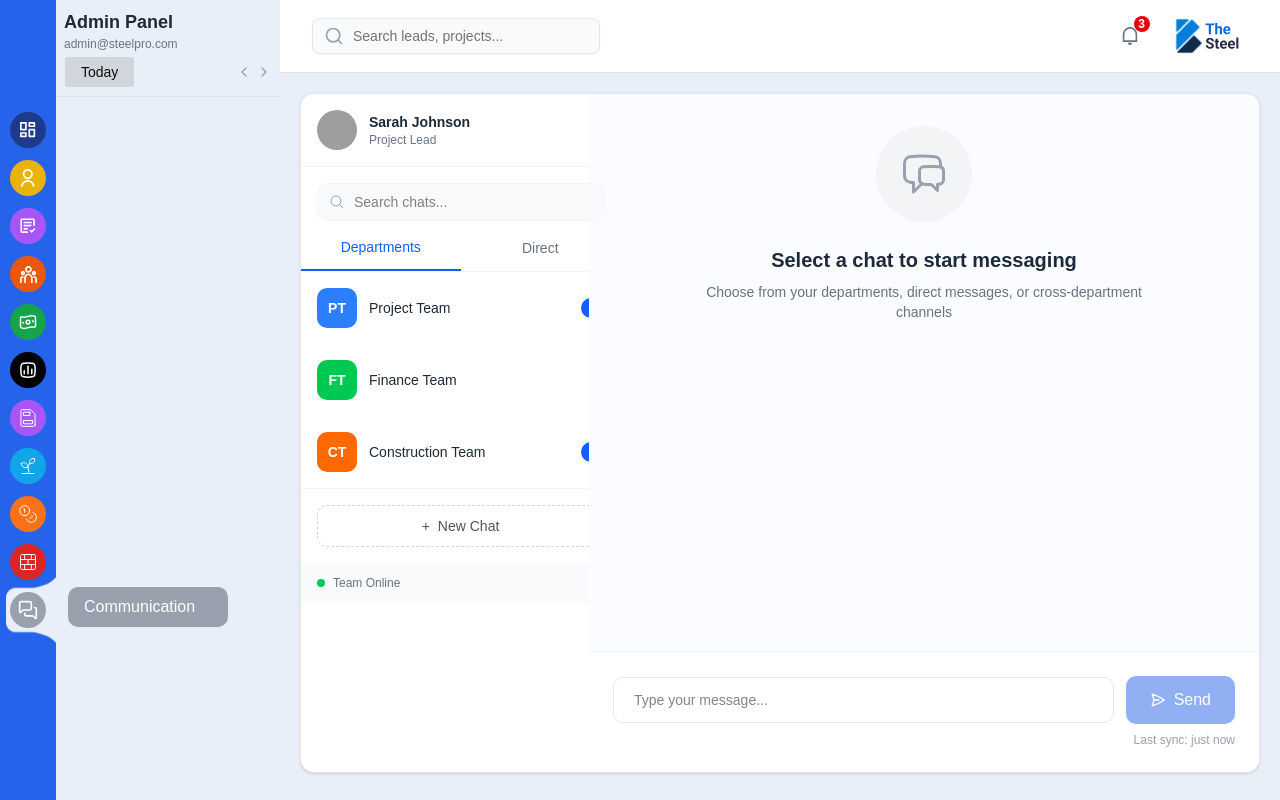
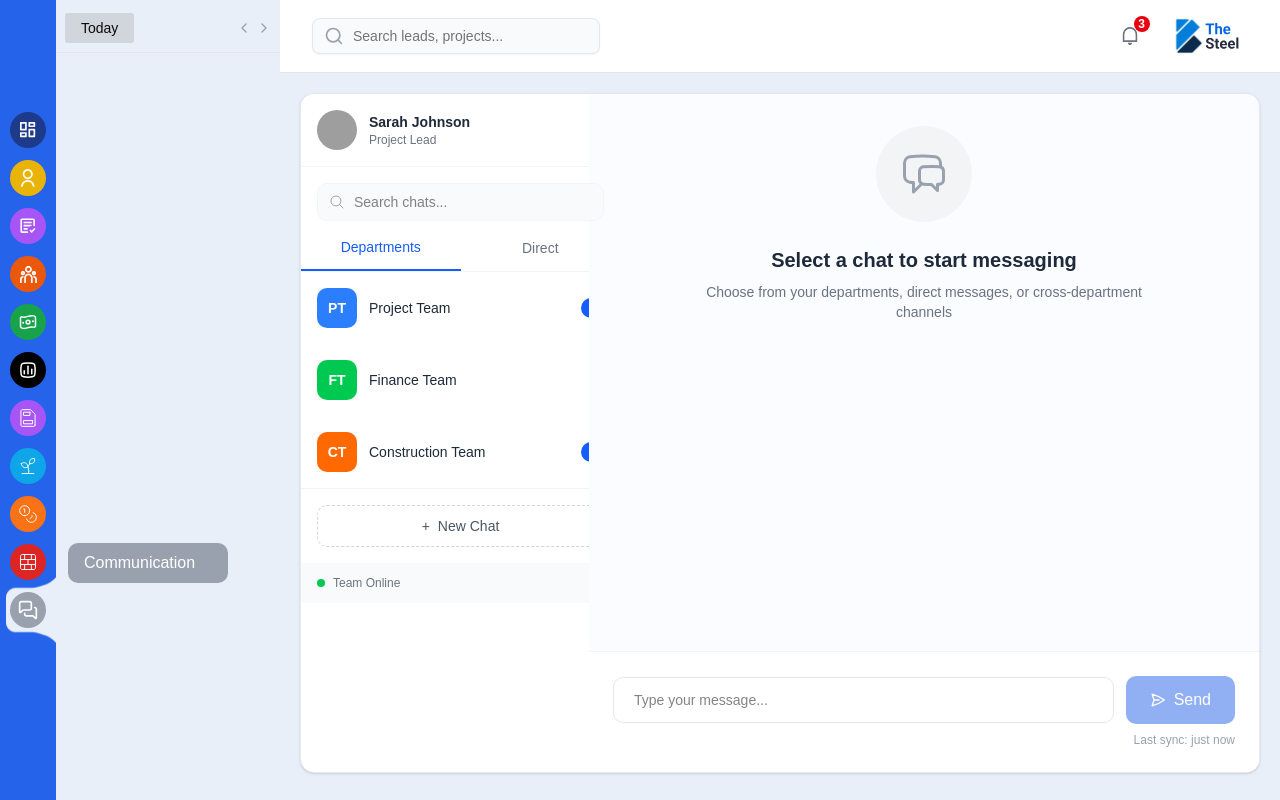
Before and after one commit to react6-flyweis/the-steel-admin, a React (Vite) app: page /communication in a window 1280 px wide. Built offline with nearby package versions, Linux system fonts and the light colour scheme; grey boxes are pictures that could not be loaded.

Commit message:
feat: refactor UserMenu to accept children for customizable dropdown trigger

```diff
--- a/src/components/user-menu.tsx
+++ b/src/components/user-menu.tsx
@@ -6,8 +6,9 @@ import {
   DropdownMenuItem,
   DropdownMenuSeparator,
 } from "@/components/ui/dropdown-menu";
+import type { PropsWithChildren } from "react";
 
-export function UserMenu() {
+export function UserMenu({ children }: PropsWithChildren) {
   const navigate = useNavigate();
 
   const goProfile = () => navigate("/profile");
@@ -19,14 +20,7 @@ export function UserMenu() {
 
   return (
     <DropdownMenu>
-      <DropdownMenuTrigger asChild>
-        <div className="flex items-center gap-3 cursor-pointer" role="button">
-          <div>
-            <h2 className="text-lg font-bold text-gray-800">Admin Panel</h2>
-            <p className="text-xs text-gray-500">admin@steelpro.com</p>
-          </div>
-        </div>
-      </DropdownMenuTrigger>
+      <DropdownMenuTrigger asChild>{children}</DropdownMenuTrigger>
 
       <DropdownMenuContent className="left-2 w-52 bg-white rounded-lg shadow-md ring-1 ring-gray-100">
         <div className="p-2">
```
